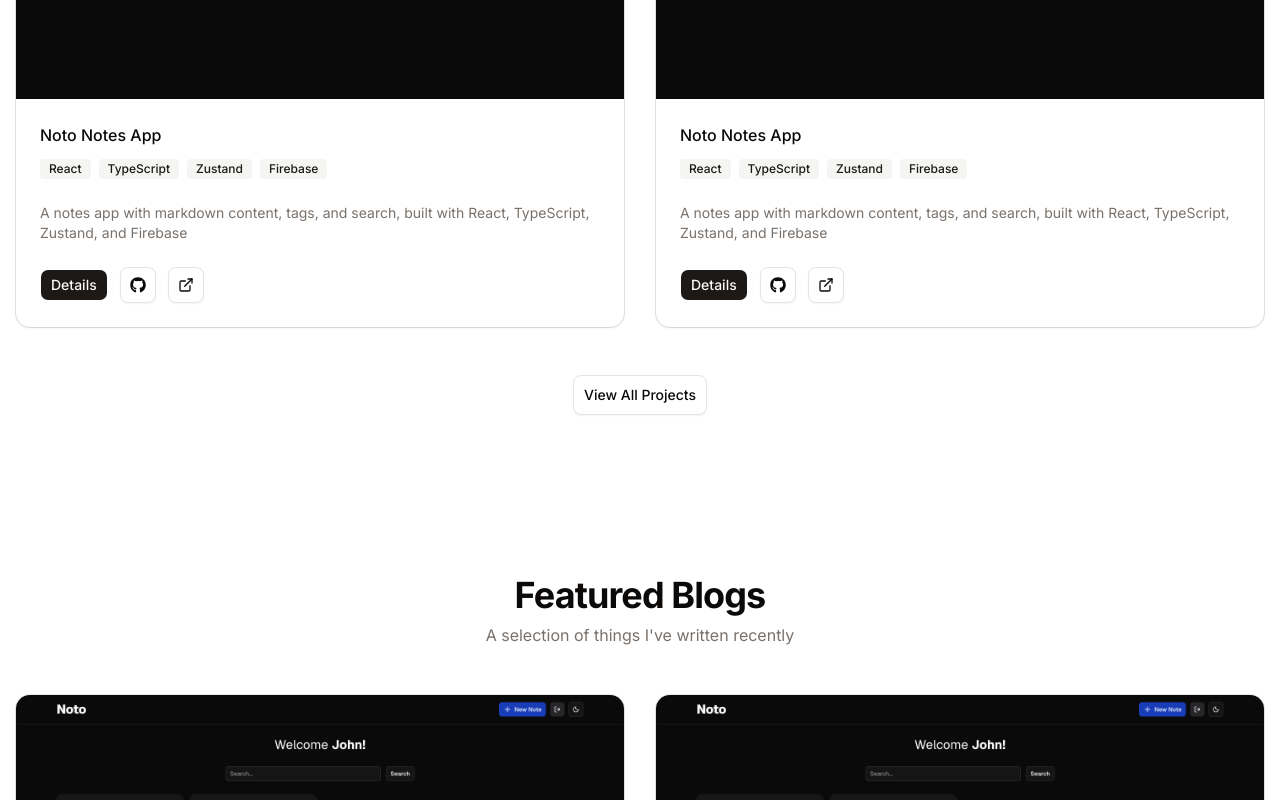
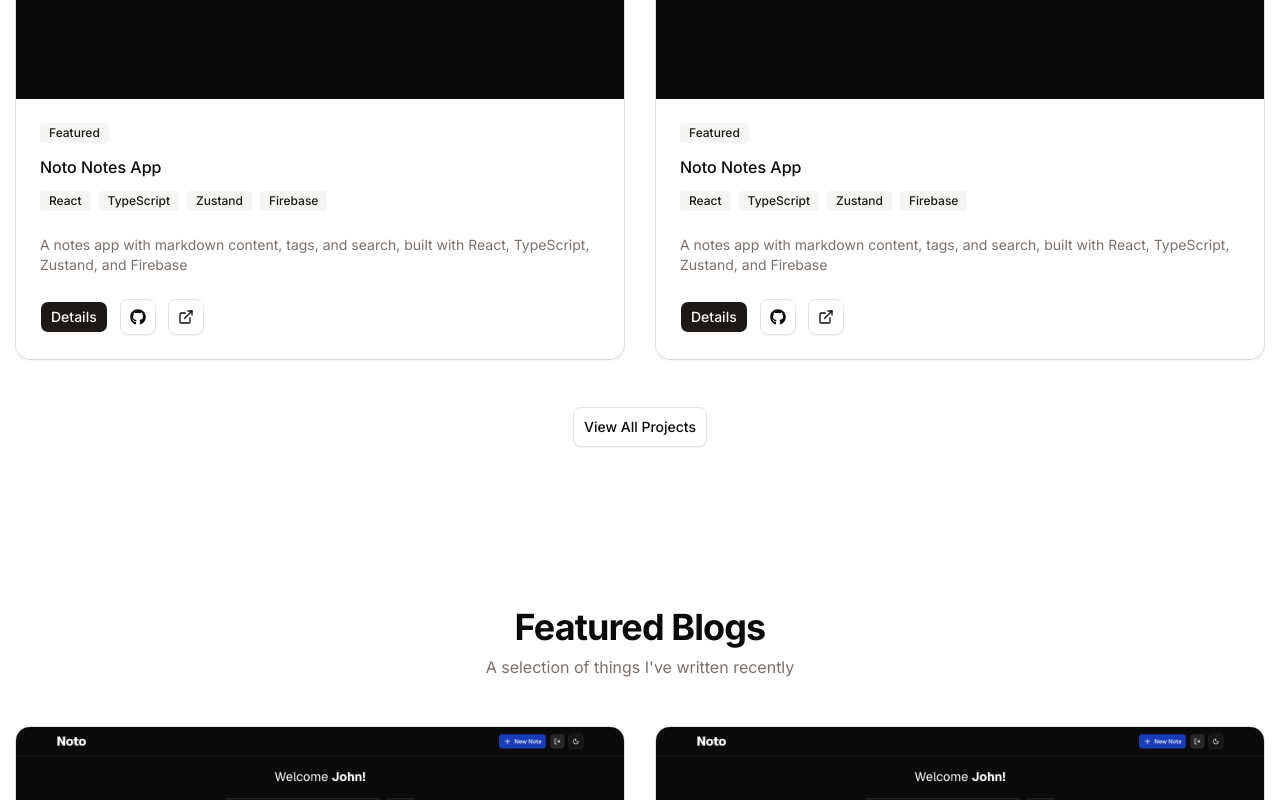
Before and after one commit to ishantbh/portfolio, a Next.js app: page / in a window 1280 px wide. Shown: the part 1240-2040 px from the top of the page. Built offline with nearby package versions, Linux system fonts and the light colour scheme; a web font is replaced by a local one.

Commit message:
add featured badge to item cards

```diff
--- a/components/item-card.tsx
+++ b/components/item-card.tsx
@@ -20,6 +20,7 @@ type ItemCardProps = {
   href: string
   github?: string
   demo?: string
+  isFeatured?: boolean
 }
 
 export function ItemCard({
@@ -30,6 +31,7 @@ export function ItemCard({
   href,
   github,
   demo,
+  isFeatured,
 }: ItemCardProps) {
   return (
     <Card className="group overflow-hidden pt-0 shadow-primary/10 transition-all hover:shadow-lg">
@@ -44,6 +46,12 @@ export function ItemCard({
       </div>
 
       <CardHeader>
+        {isFeatured && (
+          <Badge variant="secondary" className="mb-2 rounded py-1">
+            Featured
+          </Badge>
+        )}
+
         <CardTitle>
           <Link href={href}>{title}</Link>
         </CardTitle>
```
